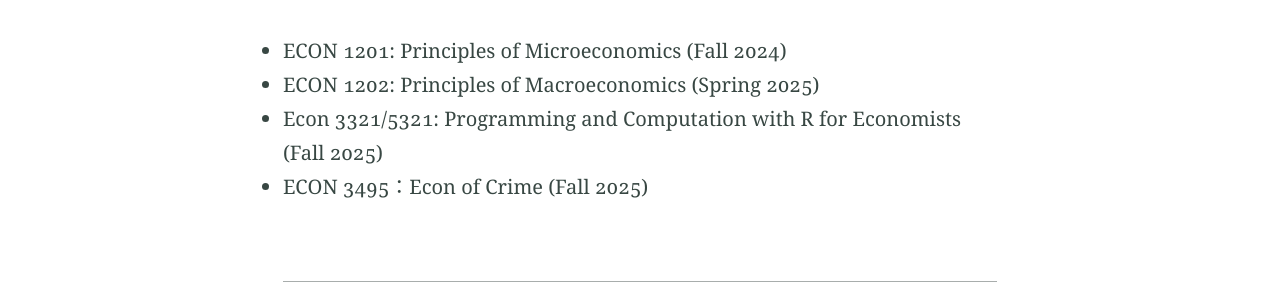
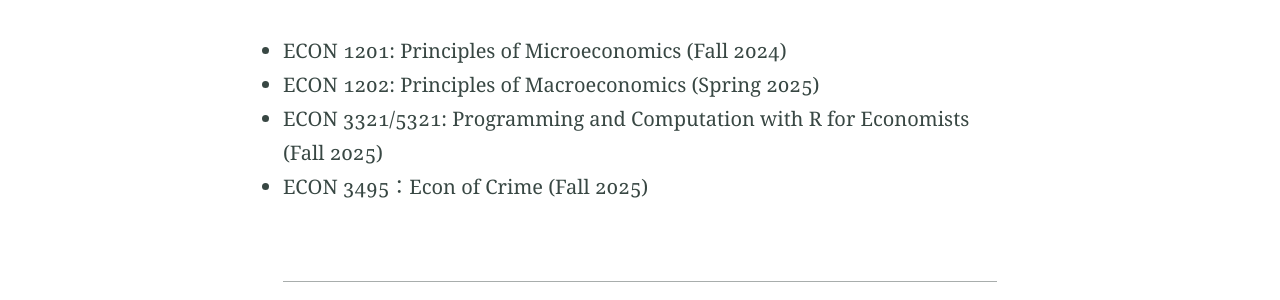
Before and after one commit to apezeng/apezeng.github.io, a Jekyll site: the page built from teaching.md, in a window 1280 px wide. Shown: the part 281-581 px from the top of the page. Built offline with Jekyll 4.4.1, drawn with Linux system fonts in a browser that asks for light colours.

```diff
--- a/teaching.md
+++ b/teaching.md
@@ -12,7 +12,7 @@ hide_title: true
 **Teaching Assistant**
 - ECON 1201: Principles of Microeconomics (Fall 2024)
 - ECON 1202: Principles of Macroeconomics (Spring 2025)
-- Econ 3321/5321: Programming and Computation with R for Economists (Fall 2025)
+- ECON 3321/5321: Programming and Computation with R for Economists (Fall 2025)
 - ECON 3495：Econ of Crime (Fall 2025)
 
 ---
```
